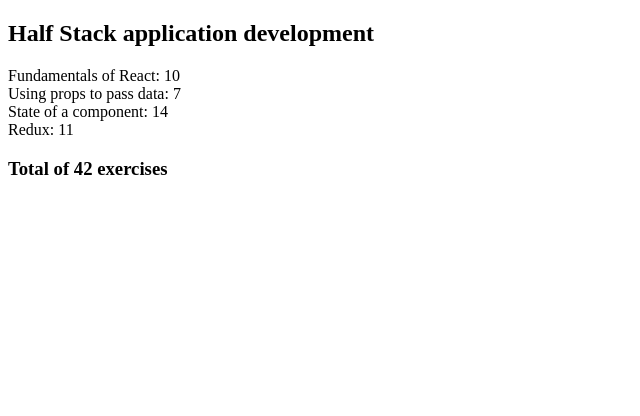
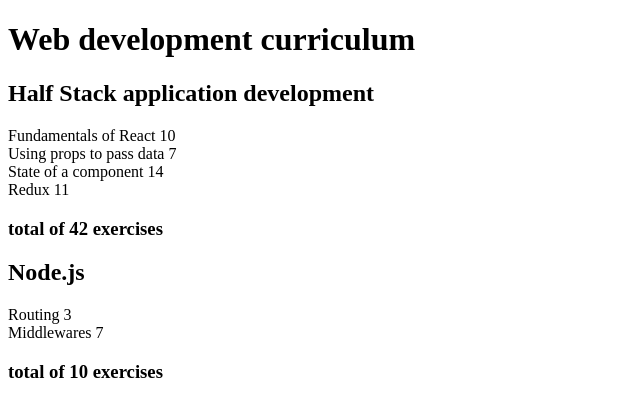
Before and after one commit to JoonasHilt/04-tehtavat-2.1-2.5, a React (Vite) app in the folder part2.1/: page / in a window 1280 px wide. Shown: the top 416 px of the page, without its empty margins (0-640 px from the left). Built offline with nearby package versions, Linux system fonts and the light colour scheme.

Commit message:
2.4 step 9 done

```diff
--- a/part2.1/src/App.jsx
+++ b/part2.1/src/App.jsx
@@ -1,7 +1,8 @@
 import Course from "./components/course";
 
 const App = () => {
-  const course = {
+  const courses = [
+    {
       name: "Half Stack application development",
       id: 1,
       parts: [
@@ -26,11 +27,31 @@
           id: 4,
         },
       ],
-  };
+    },
+    {
+      name: "Node.js",
+      id: 2,
+      parts: [
+        {
+          name: "Routing",
+          exercises: 3,
+          id: 1,
+        },
+        {
+          name: "Middlewares",
+          exercises: 7,
+          id: 2,
+        },
+      ],
+    },
+  ];
 
   return (
     <div>
-      <Course course={course} />
+      <h1>Web development curriculum</h1>
+      {courses.map((course) => (
+        <Course key={course.id} course={course} />
+      ))}
     </div>
   );
 };
--- a/part2.1/src/components/course.jsx
+++ b/part2.1/src/components/course.jsx
@@ -7,7 +7,7 @@
       <div>
         {course.parts.map((part) => (
           <div key={part.id}>
-            {part.name}: {part.exercises}
+            {part.name} {part.exercises}
           </div>
         ))}
       </div>
--- a/part2.1/src/components/total.jsx
+++ b/part2.1/src/components/total.jsx
@@ -1,7 +1,7 @@
 const Total = ({ parts }) => {
   const totalExercises = parts.reduce((sum, part) => sum + part.exercises, 0);
 
-  return <h3>Total of {totalExercises} exercises</h3>;
+  return <h3>total of {totalExercises} exercises</h3>;
 };
 
 export default Total;
```
Lines whose indentation alone changed are shown as unchanged.
